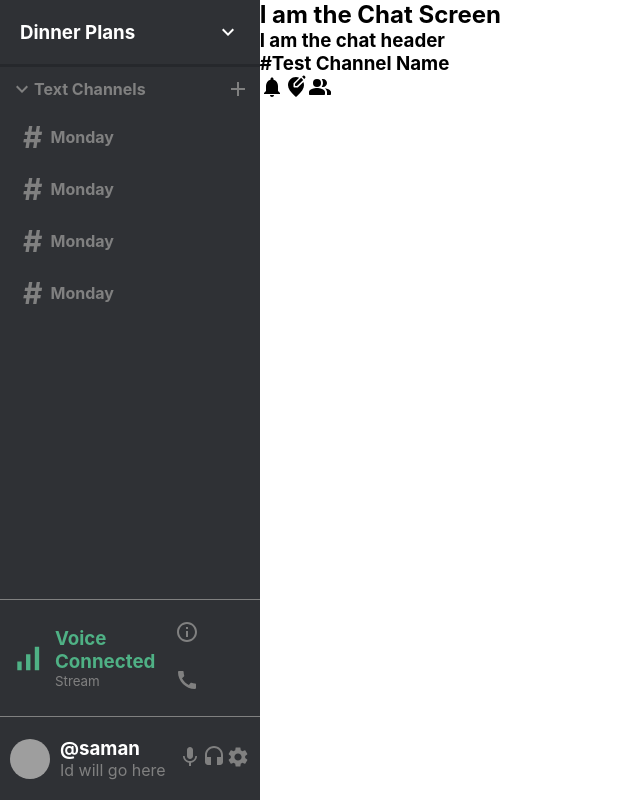
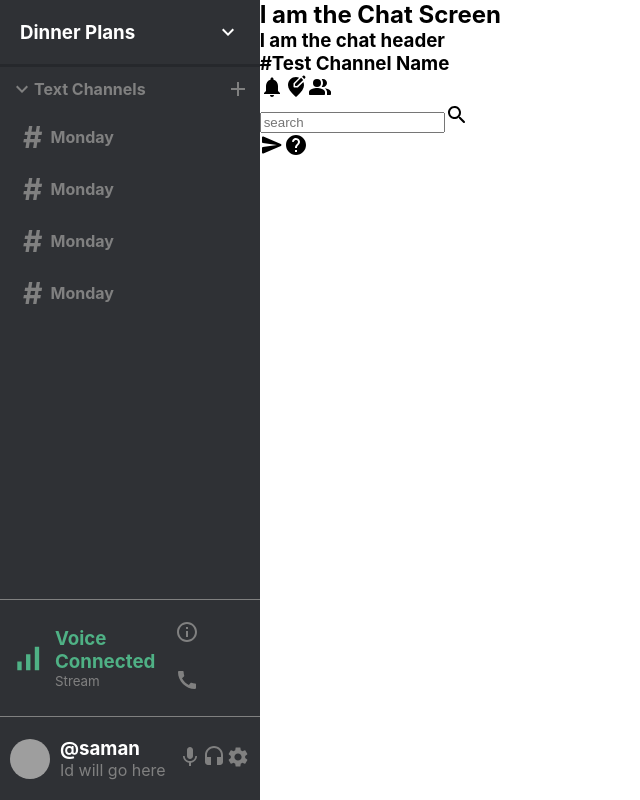
Before and after one commit to samanbatool08/discord-imessaging, a React (Create React App) app in the folder discord-app/: page / in a window 1280 px wide. Shown: the whole page, without its empty margins (0-640 px from the left). Built offline with nearby package versions, Linux system fonts and the light colour scheme; grey boxes are pictures that could not be loaded.

Commit message:
search and send

```diff
--- a/discord-app/src/ChatHeader.js
+++ b/discord-app/src/ChatHeader.js
@@ -3,6 +3,9 @@ import './ChatHeader.css';
 import NotificationsIcon from '@material-ui/icons/Notifications';
 import EditLocationRoundedIcon from '@material-ui/icons/EditLocationRounded';
 import PeopleAltRoundedIcon from '@material-ui/icons/PeopleAltRounded';
+import SearchRoundedIcon from '@material-ui/icons/SearchRounded';
+import SendRoundedIcon from '@material-ui/icons/SendRounded';
+import HelpRoundedIcon from '@material-ui/icons/HelpRounded';
 
 
 function ChatHeader() {
@@ -23,6 +26,13 @@ function ChatHeader() {
                 <EditLocationRoundedIcon />
                 <PeopleAltRoundedIcon />
 
+                <div className='chatHeader__search'>
+                    <input placeholder='search'/>
+                    <SearchRoundedIcon />
+                </div>
+
+                 <SendRoundedIcon />
+                 <HelpRoundedIcon />
             </div>
         </div>
     )
```
